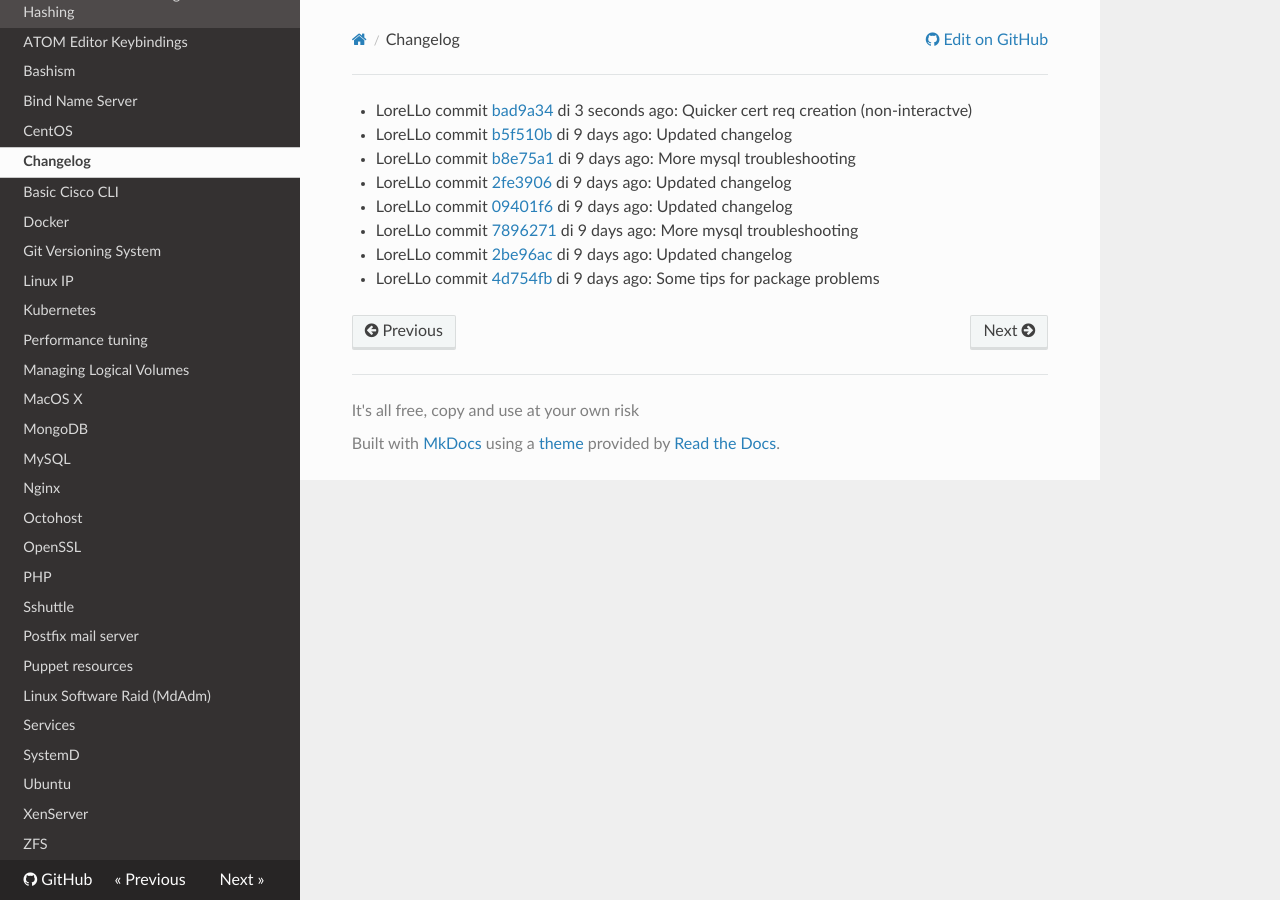
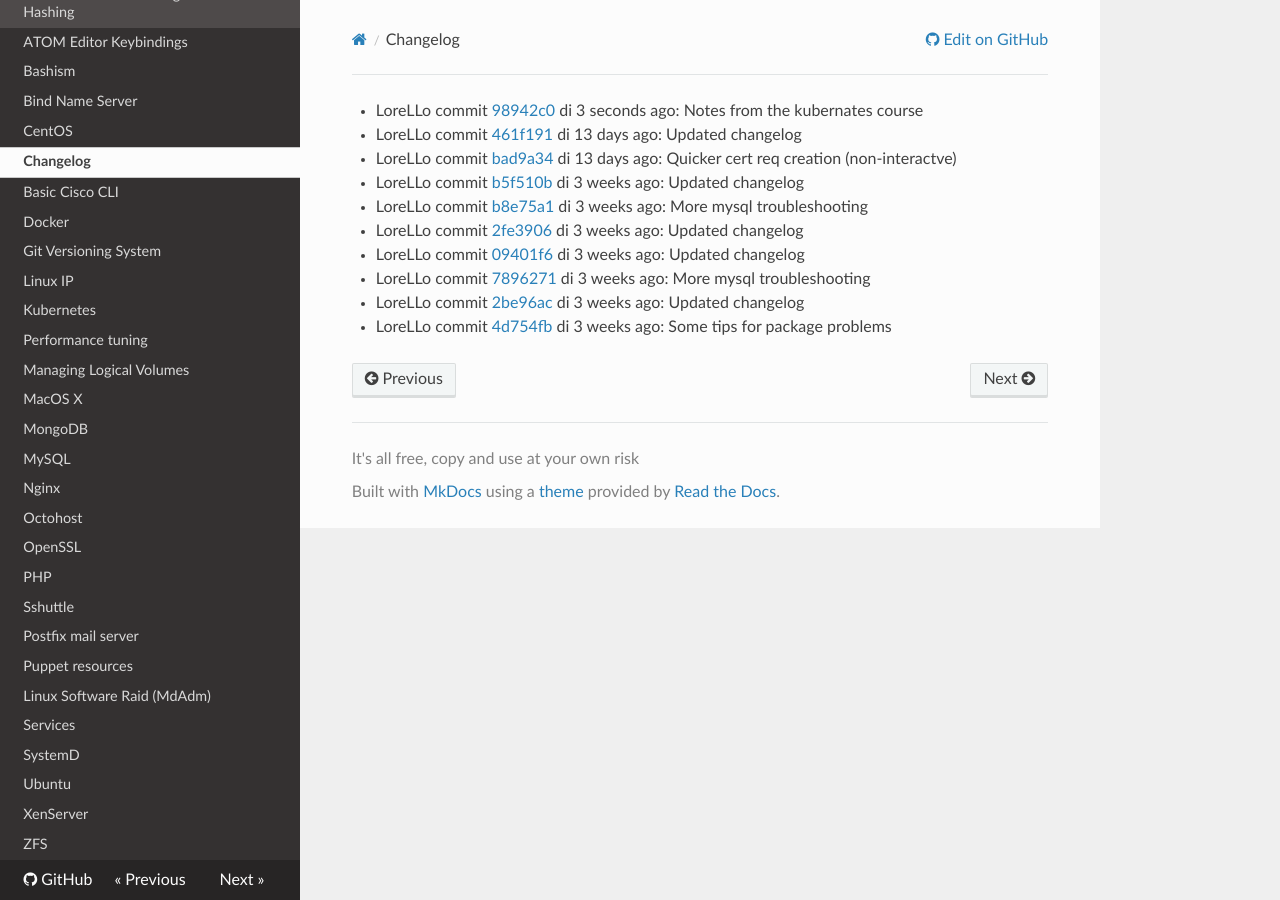
Before and after one commit to lorello/lorello.github.io, an MkDocs documentation site: the page built from docs/changelog.md, in a window 1280 px wide. Built offline with MkDocs 1.6.1, drawn with Linux system fonts in a browser that asks for light colours; nearby versions of some CDN libraries.

Commit message:
Updated changelog

```diff
--- a/docs/changelog.md
+++ b/docs/changelog.md
@@ -1,15 +1,19 @@
-* LoreLLo commit [bad9a34](https://github.com/lorello/lorello.github.io/commit/bad9a3445445b8aefecba7f027a20745417ca885) di 3 seconds ago: Quicker cert req creation (non-interactve)
+* LoreLLo commit [98942c0](https://github.com/lorello/lorello.github.io/commit/98942c0af6a8eec94e10dc15f25fd1e3a6c3e868) di 3 seconds ago: Notes from the kubernates course
 
-* LoreLLo commit [b5f510b](https://github.com/lorello/lorello.github.io/commit/b5f510be88ded1bf8164a00b9b07d9c55656e1b3) di 9 days ago: Updated changelog
+* LoreLLo commit [461f191](https://github.com/lorello/lorello.github.io/commit/461f191de5b791a9b20927253ddab12c2da6db3c) di 13 days ago: Updated changelog
 
-* LoreLLo commit [b8e75a1](https://github.com/lorello/lorello.github.io/commit/b8e75a143d8b32ca966151562f46aa5ccfb1fba2) di 9 days ago: More mysql troubleshooting
+* LoreLLo commit [bad9a34](https://github.com/lorello/lorello.github.io/commit/bad9a3445445b8aefecba7f027a20745417ca885) di 13 days ago: Quicker cert req creation (non-interactve)
 
-* LoreLLo commit [2fe3906](https://github.com/lorello/lorello.github.io/commit/2fe39062bccd2462dd875b5dffb0394c019145f9) di 9 days ago: Updated changelog
+* LoreLLo commit [b5f510b](https://github.com/lorello/lorello.github.io/commit/b5f510be88ded1bf8164a00b9b07d9c55656e1b3) di 3 weeks ago: Updated changelog
 
-* LoreLLo commit [09401f6](https://github.com/lorello/lorello.github.io/commit/09401f6af20fd78fddbf172534498fb156b45cb2) di 9 days ago: Updated changelog
+* LoreLLo commit [b8e75a1](https://github.com/lorello/lorello.github.io/commit/b8e75a143d8b32ca966151562f46aa5ccfb1fba2) di 3 weeks ago: More mysql troubleshooting
 
-* LoreLLo commit [7896271](https://github.com/lorello/lorello.github.io/commit/78962719ac3fccc72391bb8456ca79e08fbd9b6c) di 9 days ago: More mysql troubleshooting
+* LoreLLo commit [2fe3906](https://github.com/lorello/lorello.github.io/commit/2fe39062bccd2462dd875b5dffb0394c019145f9) di 3 weeks ago: Updated changelog
 
-* LoreLLo commit [2be96ac](https://github.com/lorello/lorello.github.io/commit/2be96ac2f89b43d12a6c266cc9081fc76ac9e68a) di 9 days ago: Updated changelog
+* LoreLLo commit [09401f6](https://github.com/lorello/lorello.github.io/commit/09401f6af20fd78fddbf172534498fb156b45cb2) di 3 weeks ago: Updated changelog
 
-* LoreLLo commit [4d754fb](https://github.com/lorello/lorello.github.io/commit/4d754fbba57125ad80a857db1bcfa5a37c1a5b47) di 9 days ago: Some tips for package problems
+* LoreLLo commit [7896271](https://github.com/lorello/lorello.github.io/commit/78962719ac3fccc72391bb8456ca79e08fbd9b6c) di 3 weeks ago: More mysql troubleshooting
+
+* LoreLLo commit [2be96ac](https://github.com/lorello/lorello.github.io/commit/2be96ac2f89b43d12a6c266cc9081fc76ac9e68a) di 3 weeks ago: Updated changelog
+
+* LoreLLo commit [4d754fb](https://github.com/lorello/lorello.github.io/commit/4d754fbba57125ad80a857db1bcfa5a37c1a5b47) di 3 weeks ago: Some tips for package problems
```
